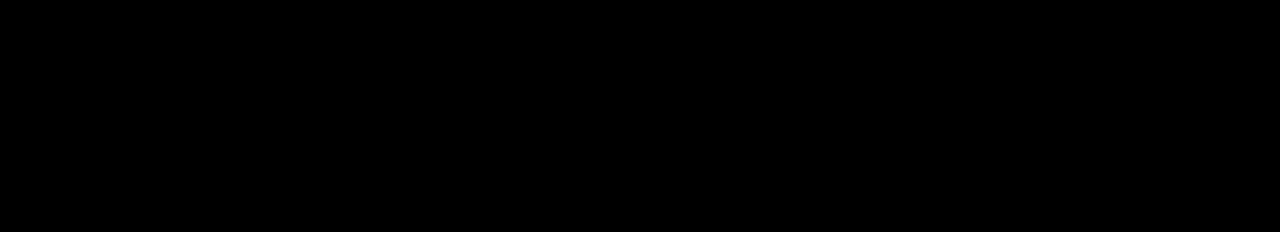
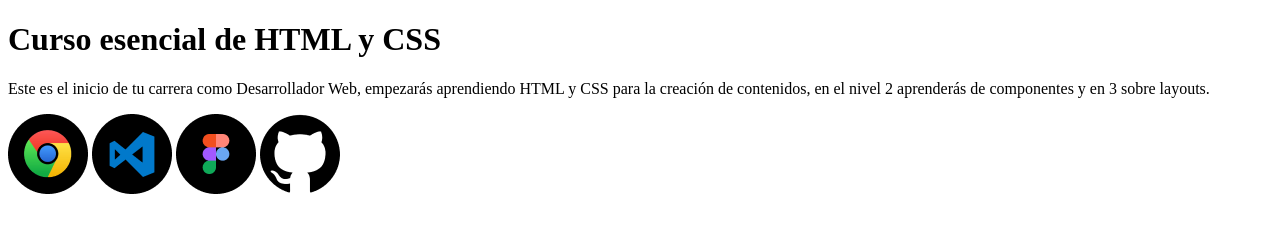
Before and after one commit to SynysterGrowly/curso_html_css, a plain HTML site: page index.html in a window 1280 px wide. Drawn offline with Linux system fonts and the light colour scheme.

Commit message:
Agregando imagenes

```diff
--- a/index.html
+++ b/index.html
@@ -4,9 +4,14 @@
   <meta charset="UTF-8">
   <meta http-equiv="X-UA-Compatible" content="IE=edge">
   <meta name="viewport" content="width=device-width, initial-scale=1.0">
-  <title></title>
+  <title>El Blog de Juan</title>
 </head>
-<body style="background-color:black;">
-
+<body >
+    <h1>Curso esencial de HTML y CSS</h1>
+    <p>Este es el inicio de tu carrera como Desarrollador Web, empezarás aprendiendo HTML y CSS para la creación de contenidos, en el nivel 2 aprenderás de componentes y en 3 sobre layouts.</p>
+    <img src="images/google-chrome.png" alt="Logo de Google Chrome" title="Logo de Google Chrome">
+    <img src="images/visual-studio-code.png" alt="Logo de Visual Studio Code" title="Logo de Visual Studio Code">
+    <img src="images/figma.png" alt="Logo de Figma" title="Logo de Figma">
+    <img src="images/github.png" alt="Logo de Github" title="Logo de Github">
 </body>
 </html>
```
Also changed, not shown: images/figma.png (added), images/github.png (added), images/google-chrome.png (added), images/visual-studio-code.png (added).
